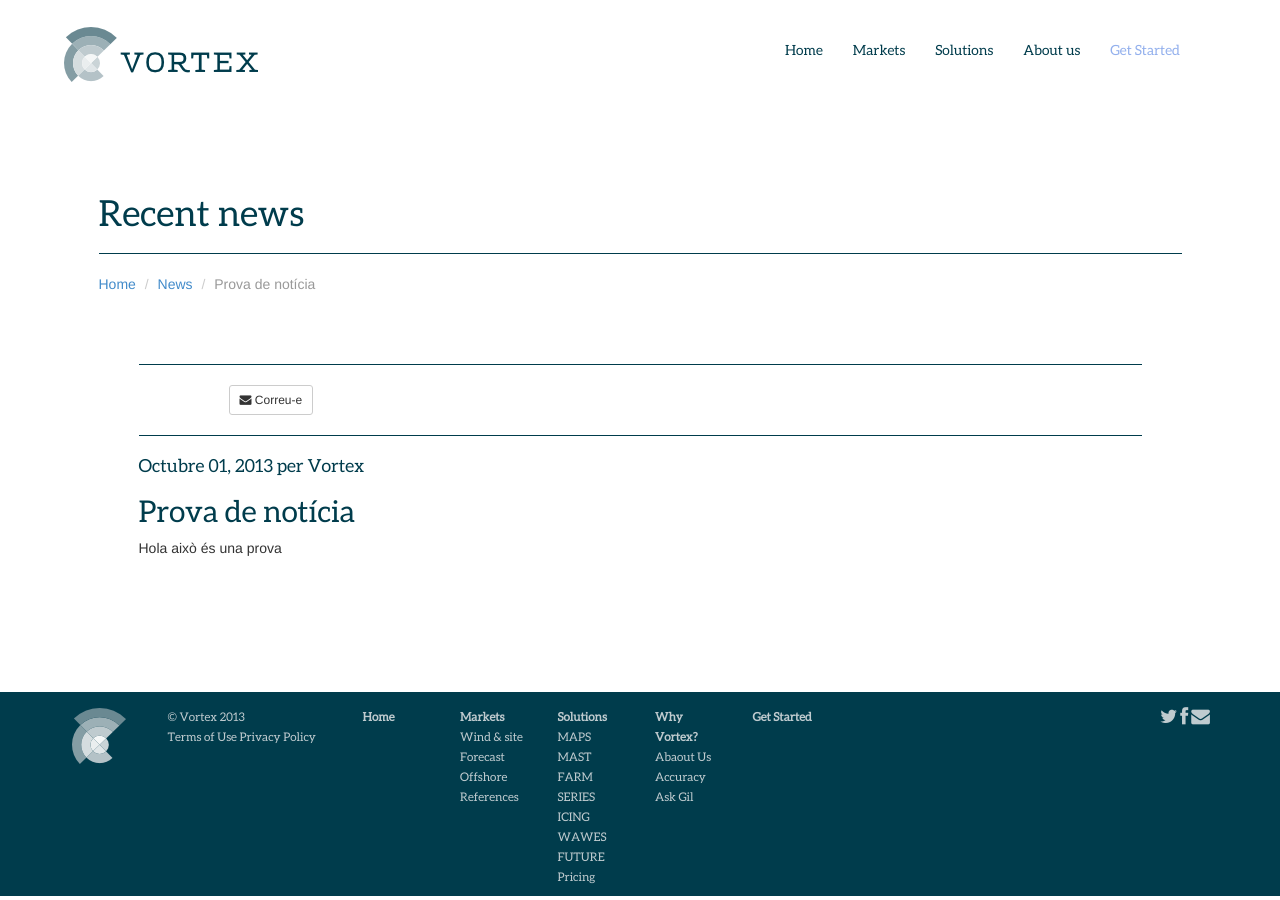
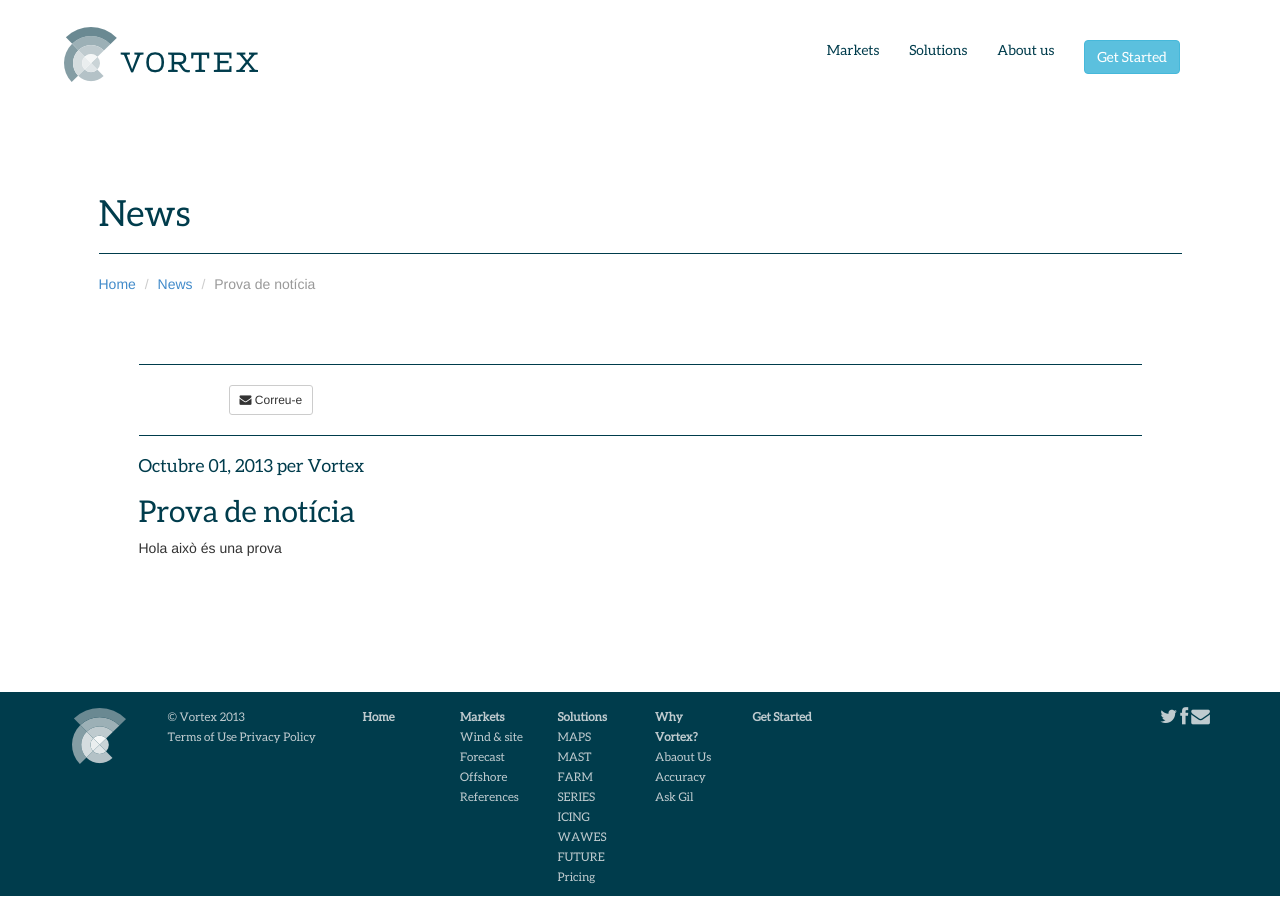
Before and after one commit to vortex-es/vortex-es.github.io, a Jekyll site: the page built from _posts/2013-10-01-prova-noticia.md, in a window 1280 px wide. Built offline with Jekyll 4.4.1, drawn with Linux system fonts in a browser that asks for light colours; Markdown is read by kramdown in place of the engine named in the settings.

Commit message:
ajustats layouts home i news.

```diff
--- a/_includes/footer.html
+++ b/_includes/footer.html
@@ -1,5 +1,8 @@
 <script src="{{ site.base_url }}/bootstrap/js/bootstrap.min.js"></script>
 <script src="http://airve.github.io/js/response/response.min.js"></script>
 <script>
+    $('.carousel-vortex-home').carousel()
+</script>
+<script>
 Response.create({mode : 'src', prefix : 'src'});
 </script>
--- a/_includes/nav-main.html
+++ b/_includes/nav-main.html
@@ -11,9 +11,6 @@
         </div>
         <div class="navbar-collapse collapse">
           <ul class="nav navbar-nav navbar-nav-right">
-            <li{% if page.slug == "home" %} class="active"{% endif %}>
-              <a href="{{ site.base_url }}/"><span data-hover="Home">Home</span></a>
-           </li>
            <li{% if page.slug == "markets" %} class="active"{% endif %}>
 				      <a href="{{ site.base_url }}/markets"><span data-hover="Markets">Markets</span></a>
 		       </li>
@@ -24,7 +21,7 @@
               <a href="{{ site.base_url }}/about-us"><span data-hover="About us">About us</span></a>
            </li>
 			     <li{% if page.slug == "get-started" %} class="active"{% endif %}>
-				    <a href="{{ site.base_url }}/getstarted"><span data-hover="Get Started">Get Started</span></a>
+				    <a href="{{ site.base_url }}/getstarted"><span class="btn btn-info" data-hover="Get Started">Get Started</span></a>
 			     </li>
           </ul>
         </div><!--/.nav-collapse -->
--- a/_layouts/blog-index.html
+++ b/_layouts/blog-index.html
@@ -11,7 +11,7 @@
     <div class="body-content blog">
 
       <div class="page-header">
-        <h1>Recent news</h1>
+        <h1>News</h1>
       </div>
 
       <ul class="breadcrumb">
--- a/_layouts/blog.html
+++ b/_layouts/blog.html
@@ -13,7 +13,7 @@
     <div class="body-content blog">
 
       <div class="page-header">
-        <h1>Recent news</h1>
+        <h1>News</h1>
       </div>
 
       <ul class="breadcrumb">
--- a/assets/css/app.css
+++ b/assets/css/app.css
@@ -306,9 +306,9 @@
   color:rgb(0,60,76);
 }
 
-.navbar-default .navbar-nav > li:last-child > a {
+/*.navbar-default .navbar-nav > li:last-child > a {
   color:rgb(147,176,237);
-}
+}*/
 
 /* Effect 5: same word slide in */
 header[role="banner"] .cl-effect-5 a {
--- a/index.html
+++ b/index.html
@@ -9,7 +9,7 @@
 
 	<!-- Carousel
 	================================================== -->
-	<div id="myCarouselHomeVortex" class="carousel slide">
+	<div id="myCarouselHomeVortex" class="carousel slide carousel-vortex-home">
 	<!-- Indicators -->
 		<ol class="carousel-indicators">
 		{% assign count = '-1' %}
@@ -57,8 +57,8 @@
 			{% endif %}
 			{% endfor %}
 		</div>
-	<a class="left carousel-control" href="#myCarousel" data-slide="prev"></a>
-	<a class="right carousel-control" href="#myCarousel" data-slide="next"></a>
+	<a class="left carousel-control" href="#myCarouselHomeVortex" data-slide="prev"></a>
+	<a class="right carousel-control" href="#myCarouselHomeVortex" data-slide="next"></a>
 	</div><!-- /.carousel -->
 
 	<!-- iconMarkets
```
